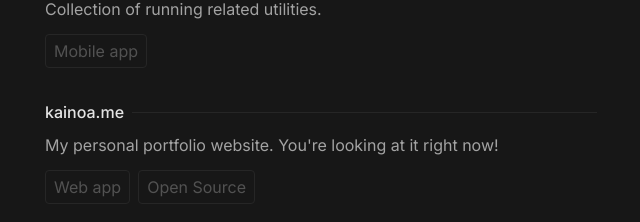
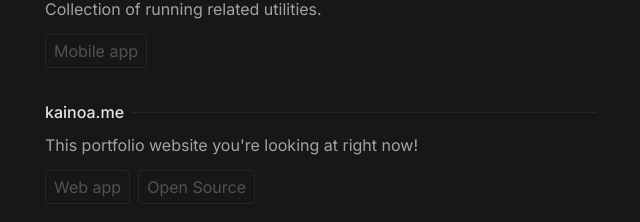
Before and after one commit to notkainoa/kainoa.me, a React (Vite) app: page / in a window 1280 px wide. Shown: the part 1332-1554 px from the top of the page, without its empty margins (319-959 px from the left). Built offline with nearby package versions, Linux system fonts and the light colour scheme.

Commit message:
Update description for kainoa.me portfolio

```diff
--- a/constants.ts
+++ b/constants.ts
@@ -56,7 +56,7 @@
   },
   {
     title: "kainoa.me",
-    description: "My personal portfolio website. You're looking at it right now!",
+    description: "This portfolio website you're looking at right now!",
     link: "https://github.com/notkainoa/kainoa.me",
     tech: ["Web app", "Open Source"]
   },
```
